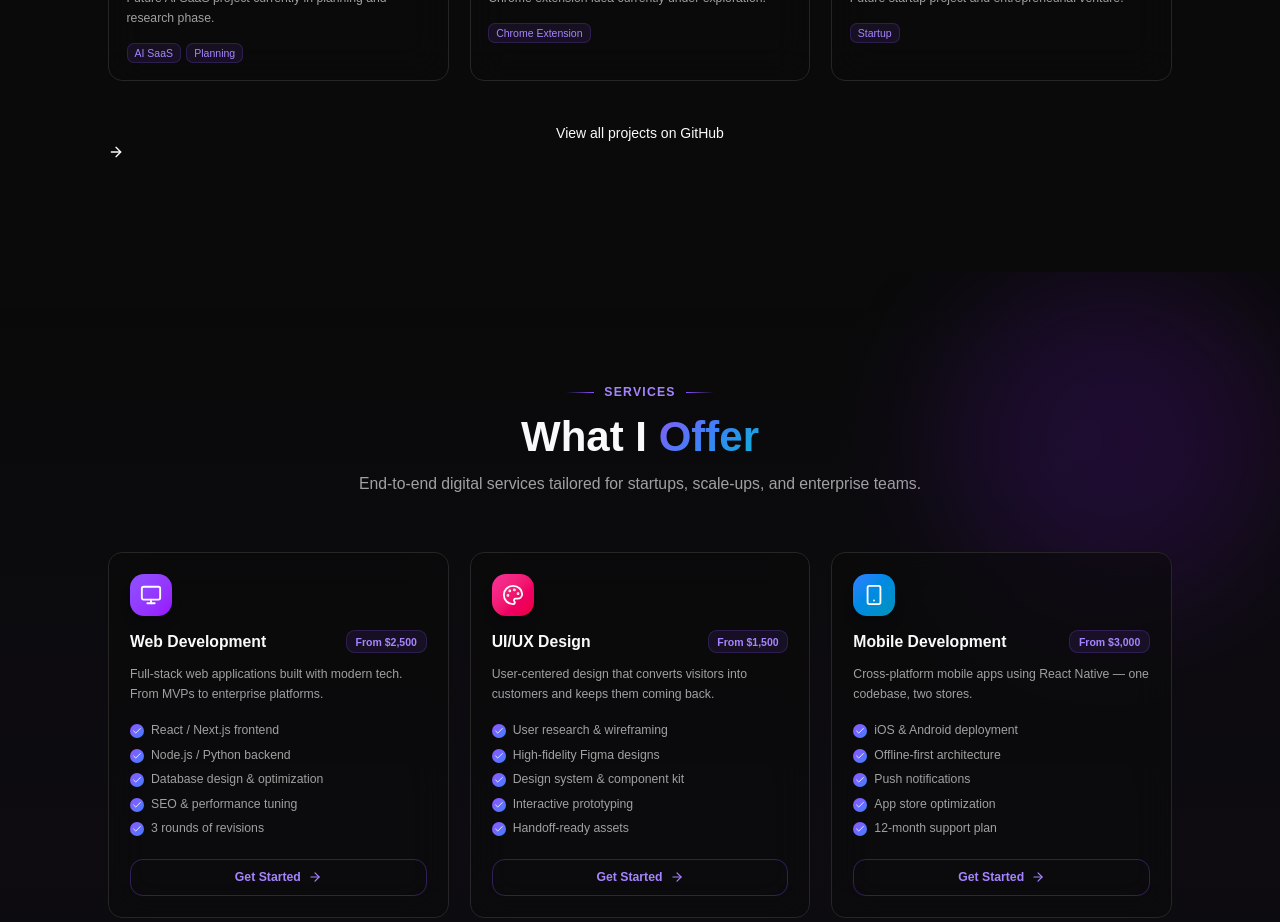
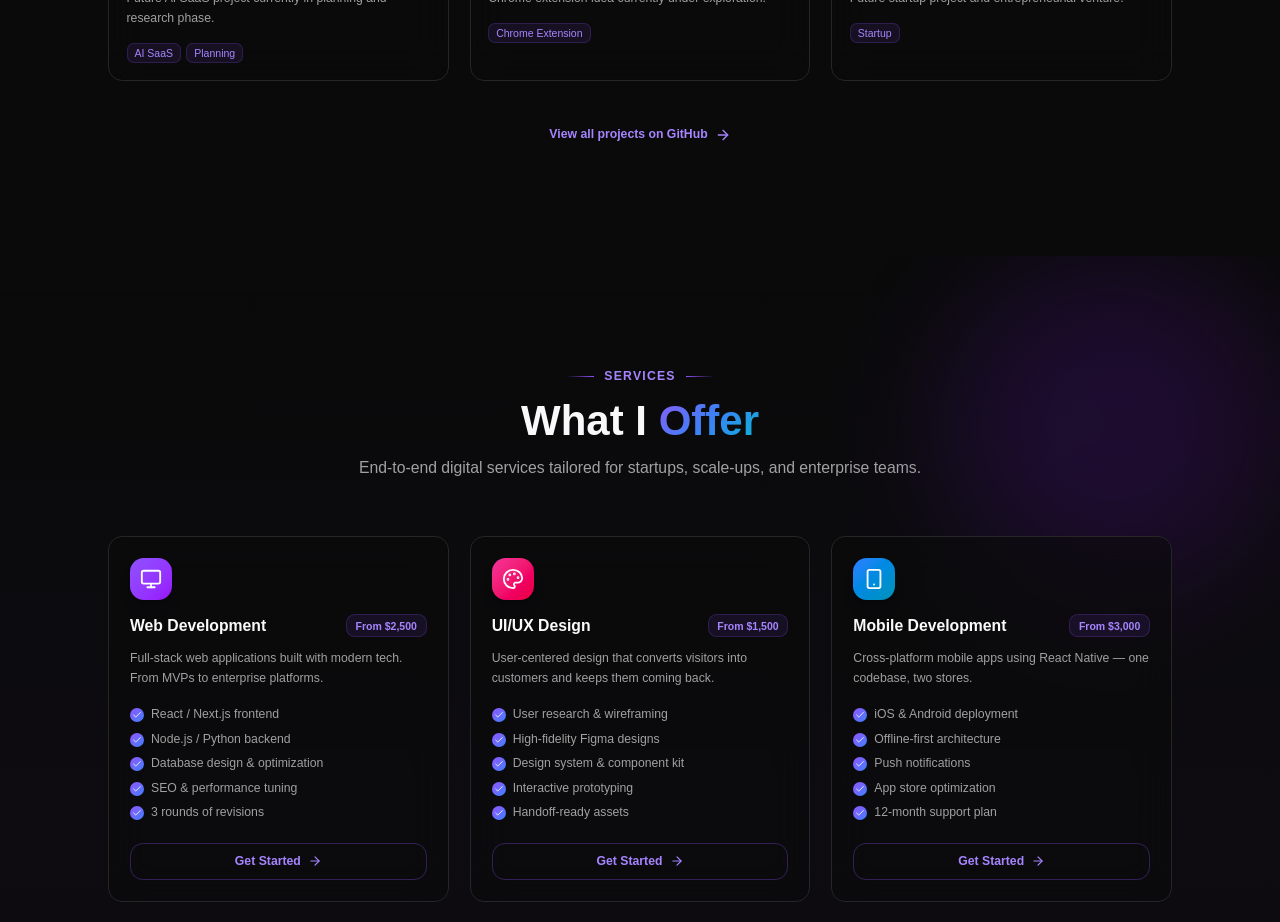
Before and after one commit to JaydeepAI/JaydeepAI.github.io, a React (Vite) app: page / in a window 1280 px wide. Shown: the part 5020-5942 px from the top of the page. Built offline with nearby package versions, Linux system fonts and the light colour scheme.

Commit message:
Update PortfolioSection.tsx

```diff
--- a/src/app/components/PortfolioSection.tsx
+++ b/src/app/components/PortfolioSection.tsx
@@ -191,7 +191,7 @@ export function PortfolioSection() {
         {/* CTA */}
         <div className="text-center mt-12">
           <a
-            href="href="https://github.com/JaydeepAI""
+            href="https://github.com/JaydeepAI"
             className="inline-flex items-center gap-2 text-sm font-semibold text-violet-400 hover:text-violet-300 transition-colors group"
           >
             View all projects on GitHub
```
